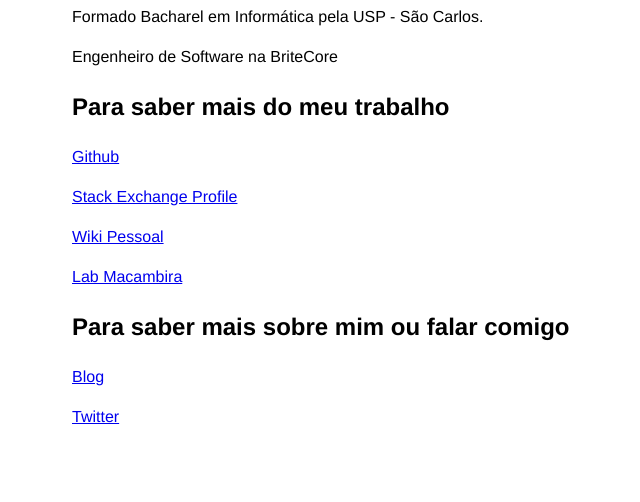
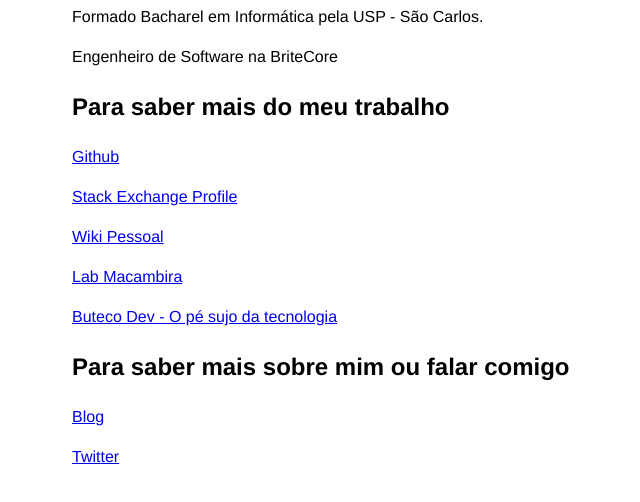
Before and after one commit to daneoshiga/daniloshiga.com, a plain HTML site: page index.html in a window 1280 px wide. Shown: the part 130-632 px from the top of the page, without its empty margins (168-808 px from the left). Drawn offline with Linux system fonts and the light colour scheme.

Commit message:
Add butecodev

```diff
--- a/index.html
+++ b/index.html
@@ -63,6 +63,10 @@
                         <a href="http://wiki.nosdigitais.teia.org.br/Danilo_Roberto_Shiga"
                             itemprop="url">Lab Macambira</a>
                     </p>
+                    <p>
+                        <a href="https://buteco.dev/"
+                            itemprop="url">Buteco Dev - O pé sujo da tecnologia</a>
+                    </p>
                 </section>
                 <section id="network_links">
                     <h2>Para saber mais sobre mim ou falar comigo</h2>
```
